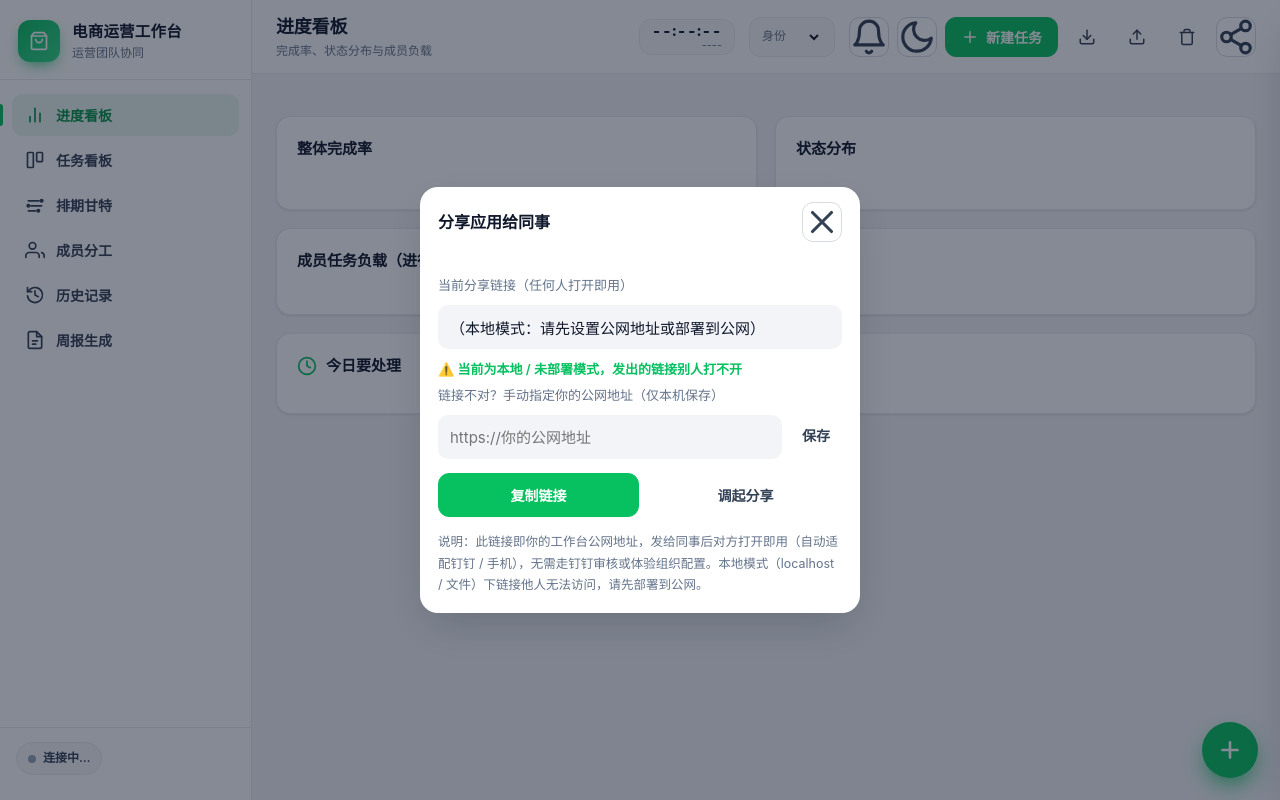
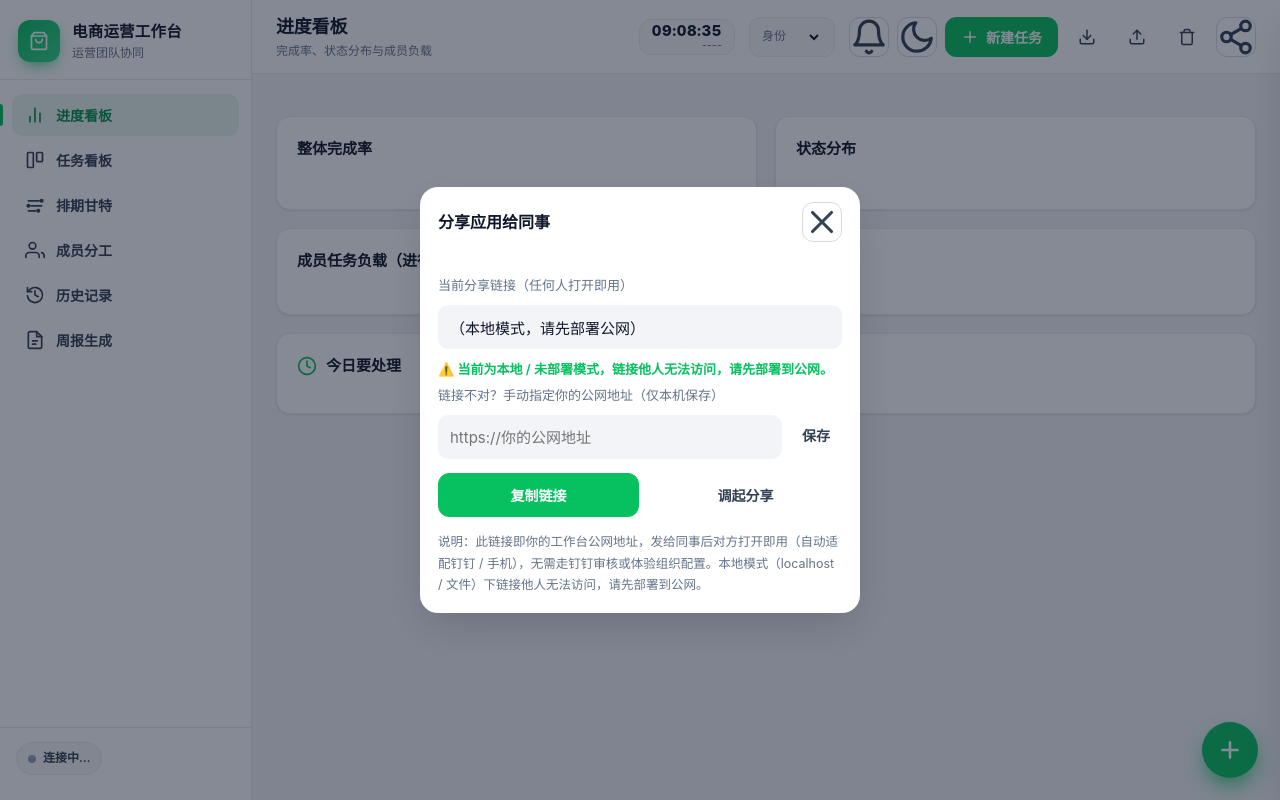
Before and after one commit to Ls666-1/-, a website: page index.html in a window 1280 px wide. Both pictures are taken after a click on the button 1236 px from the left and 36 px from the top of the page. Drawn offline with Linux system fonts and the light colour scheme.

Commit message:
Add files via upload

```diff
--- a/index.html
+++ b/index.html
@@ -1525,5 +1525,34 @@ Store.init().then(()=>{
     </div>
   </div>
 </div>
+<!-- ===== 独立容错脚本：即使主脚本异常，时钟与分享面板仍可工作（不依赖上方任何函数） ===== -->
+<script>
+(function(){
+  function $(s){return document.querySelector(s);}
+  function isLocal(){return location.protocol==="file:"||["localhost","127.0.0.1"].indexOf(location.hostname)>=0;}
+  function getShareUrl(){var c=localStorage.getItem("wb_team_shareurl");if(c&&c.trim())return c.trim();return location.href;}
+  function toast(t,m){var box=$("#toasts");if(!box){box=document.querySelector(".toasts");}if(!box)return;var el=document.createElement("div");el.className="toast";el.innerHTML='<div class="tc"><div class="ttl">'+t+'</div><div class="tmsg">'+(m||"")+'</div></div>';box.appendChild(el);setTimeout(function(){el.remove();},4200);}
+  function fb(s){var ta=document.createElement("textarea");ta.value=s;ta.style.position="fixed";ta.style.opacity="0";document.body.appendChild(ta);ta.select();try{document.execCommand("copy");toast("已复制","分享链接已复制");}catch(_){toast("复制失败","请手动长按复制");}ta.remove();}
+  function copyText(txt){try{if(navigator.clipboard&&navigator.clipboard.writeText){navigator.clipboard.writeText(txt).then(function(){toast("已复制","分享链接已复制");},function(){fb(txt);});return;}fb(txt);}catch(e){fb(txt);}}
+  function openShare(){
+    var m=$("#shareMask");if(!m)return;
+    var local=isLocal()&&!localStorage.getItem("wb_team_shareurl");
+    var u=$("#shareUrl");if(u)u.value=local?"（本地模式，请先部署公网）":getShareUrl();
+    var t=$("#shareTip");if(t)t.textContent=local?"⚠️ 当前为本地 / 未部署模式，链接他人无法访问，请先部署到公网。":"";
+    var cu=$("#shareCustom");if(cu)cu.value=localStorage.getItem("wb_team_shareurl")||"";
+    m.hidden=false;
+  }
+  function closeShare(){var m=$("#shareMask");if(m)m.hidden=true;}
+  var btn=$("#btnShare");if(btn)btn.onclick=openShare;
+  var cb=$("#shareClose");if(cb)cb.onclick=closeShare;
+  var mask=$("#shareMask");if(mask)mask.addEventListener("click",function(e){if(e.target===mask)closeShare();});
+  var sc=$("#shareCopy");if(sc)sc.onclick=function(){if(isLocal()&&!localStorage.getItem("wb_team_shareurl")){toast("无法分享","请先部署到公网");return;}copyText(getShareUrl());};
+  var sn=$("#shareNative");if(sn)sn.onclick=function(){if(isLocal()&&!localStorage.getItem("wb_team_shareurl")){toast("无法分享","请先部署到公网");return;}var url=getShareUrl();if(navigator.share){navigator.share({title:document.title,url:url}).then(function(){},function(){});}else{copyText(url);toast("已复制","已复制链接");}};
+  var ss=$("#shareSave");if(ss)ss.onclick=function(){var v=$("#shareCustom");if(!v)return;var val=v.value.trim();if(val){localStorage.setItem("wb_team_shareurl",val);toast("已保存","自定义分享地址已保存");}else{localStorage.removeItem("wb_team_shareurl");toast("已清除","已清除自定义地址");}openShare();};
+  function tick(){var c=$("#liveClock");if(c){var d=new Date();var p=function(n){return(n<10?"0":"")+n;};c.textContent=p(d.getHours())+":"+p(d.getMinutes())+":"+p(d.getSeconds());}}
+  tick();setInterval(tick,1000);
+  window.addEventListener("error",function(e){console.warn("[standalone-guard]",e&&e.message);});
+})();
+</script>
 </body>
 </html>
```
